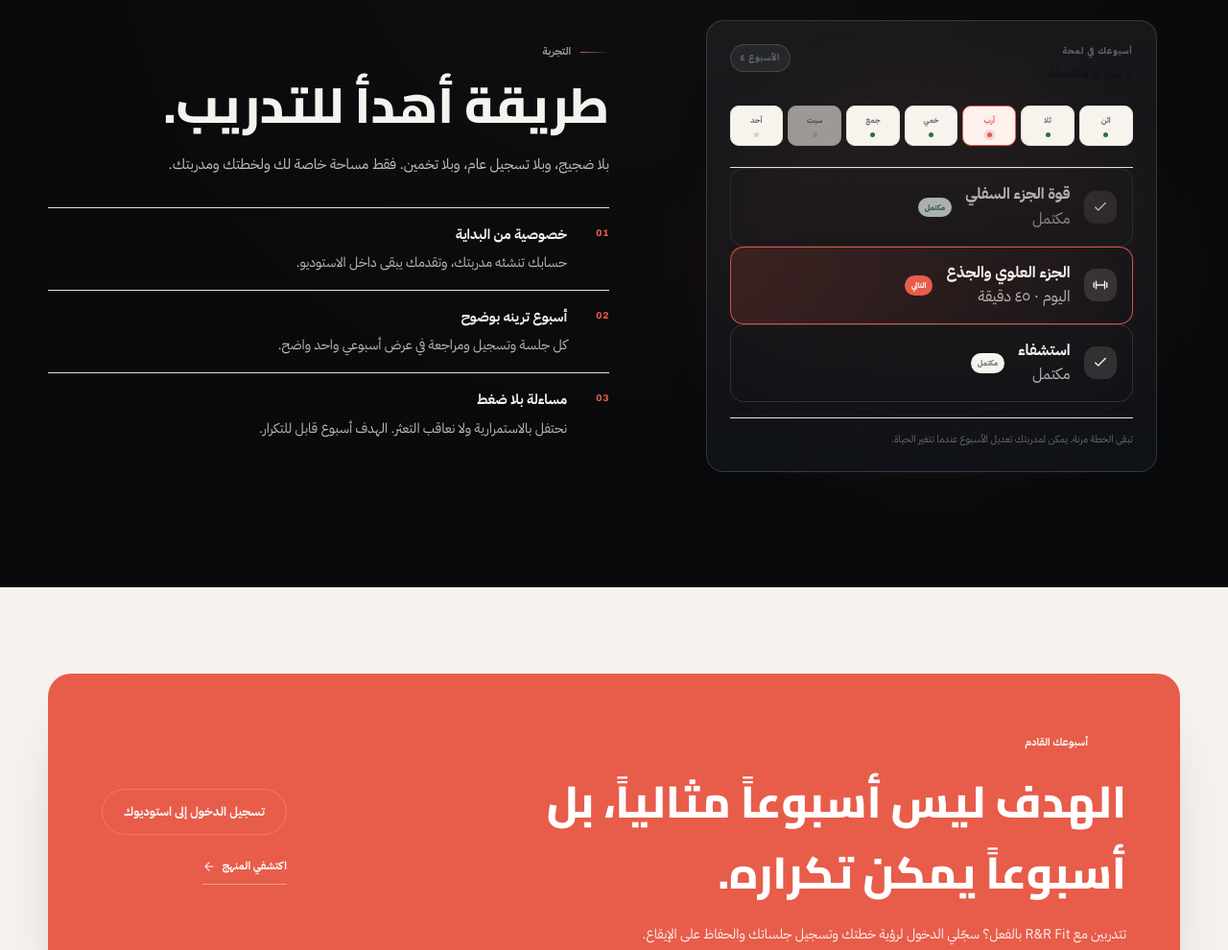
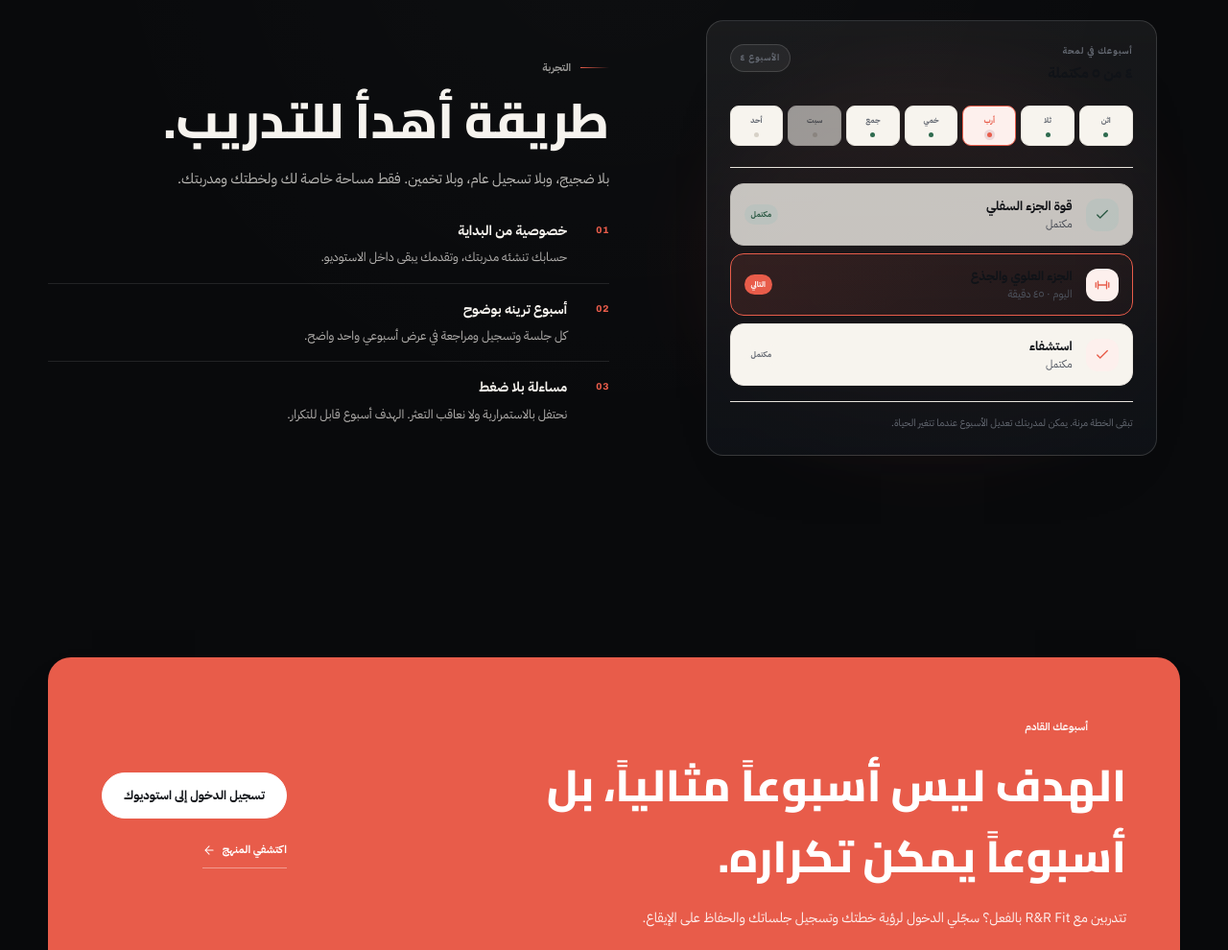
Before and after one commit to Ayham-Ahmad/R-R-Fit, a website built with Vite: page frontend/index.html in a window 1280 px wide. Shown: the part 2301-3291 px from the top of the page at 96% size. Built offline with nearby package versions, Linux system fonts and the light colour scheme; no server answers.

Commit message:
chore(release): v0.3.14Beta

```diff
--- a/frontend/styles/redesign.css
+++ b/frontend/styles/redesign.css
@@ -2868,7 +2868,8 @@ html[lang="ar"] .landing-hero h1 {
 
 html[dir="ltr"] .landing-primary .icon,
 html[dir="ltr"] .landing-how-cta .icon,
-html[dir="ltr"] .landing-text-link .icon {
+html[dir="ltr"] .landing-text-link .icon,
+html[dir="ltr"] .link-btn .icon {
   transform: rotate(180deg);
 }
 
@@ -3587,7 +3588,11 @@ html[lang="ar"] .landing-feature h3 {
 }
 
 .landing-session-list {
+  display: flex;
+  flex-direction: column;
+  gap: 8px;
   margin-top: 22px;
+  padding-top: 16px;
   border-top: 1px solid var(--border-color);
 }
 
@@ -3596,17 +3601,18 @@ html[lang="ar"] .landing-feature h3 {
   align-items: center;
   gap: 14px;
   border-radius: 14px;
-  border: 1px solid rgba(255, 255, 255, 0.12);
-  padding: 14px 16px;
+  border: 1px solid var(--border-color);
+  background: var(--bg-subtle);
+  padding: 12px 14px;
 }
 
 .landing-session.done {
-  opacity: 0.7;
+  opacity: 0.78;
 }
 
 .landing-session.active {
-  border-color: rgba(232, 92, 74, 0.9);
-  background: linear-gradient(90deg, rgba(232, 92, 74, 0.16), transparent);
+  border-color: var(--primary);
+  background: linear-gradient(90deg, rgba(232, 92, 74, 0.12), rgba(232, 92, 74, 0.03));
 }
 
 .landing-session-icon {
@@ -3616,8 +3622,9 @@ html[lang="ar"] .landing-feature h3 {
   display: flex;
   align-items: center;
   justify-content: center;
-  background: rgba(255, 255, 255, 0.12);
-  color: #F6F3EE;
+  background: var(--bg-accent-soft);
+  color: var(--primary);
+  flex-shrink: 0;
 }
 
 .landing-session-icon .icon {
@@ -3625,17 +3632,27 @@ html[lang="ar"] .landing-feature h3 {
   height: 18px;
 }
 
+.landing-session.done .landing-session-icon {
+  background: #E8F2EC;
+  color: #2F6B4F;
+}
+
 .landing-session > div {
   display: flex;
   flex-direction: column;
+  flex: 1;
+  min-width: 0;
 }
 
 .landing-session > div strong {
-  color: #F6F3EE;
+  color: var(--text-primary);
+  font-size: 0.82rem;
+  font-weight: 800;
 }
 
 .landing-session > div span {
-  color: rgba(246, 243, 238, 0.72);
+  color: var(--text-secondary);
+  font-size: 0.7rem;
 }
 
 .landing-session-state {
@@ -3670,9 +3687,9 @@ html[lang="ar"] .landing-feature h3 {
 .landing-experience-copy > p {
   max-width: 520px;
   margin: 18px 0 0;
-  color: rgba(246, 243, 238, 0.78);
-  font-size: 0.94rem;
-  line-height: 1.9;
+  color: rgba(246, 243, 238, 0.76);
+  font-size: 0.92rem;
+  line-height: 1.8;
 }
 
 .landing-experience-points {
@@ -3686,7 +3703,16 @@ html[lang="ar"] .landing-feature h3 {
   grid-template-columns: 32px minmax(0, 1fr);
   gap: 12px;
   padding: 16px 0;
-  border-top: 1px solid var(--border-color);
+  border-top: 1px solid rgba(255, 255, 255, 0.1);
+}
+
+.landing-experience-points li:first-child {
+  border-top: 0;
+  padding-top: 0;
+}
+
+.landing-experience-points li:last-child {
+  padding-bottom: 0;
 }
 
 .landing-experience-points li > span {
@@ -3701,20 +3727,20 @@ html[lang="ar"] .landing-feature h3 {
 .landing-experience-points strong {
   display: block;
   color: #F6F3EE;
-  font-size: 0.9rem;
+  font-size: 0.88rem;
   font-weight: 800;
 }
 
 .landing-experience-points p {
   margin: 5px 0 0;
-  color: rgba(246, 243, 238, 0.76);
-  font-size: 0.88rem;
-  line-height: 1.8;
+  color: rgba(246, 243, 238, 0.72);
+  font-size: 0.8rem;
+  line-height: 1.65;
 }
 
 .landing-final {
   padding: clamp(54px, 7vw, 92px) 28px;
-  background: var(--bg-main);
+  background: transparent;
 }
 
 .landing-final-card {
@@ -3757,6 +3783,19 @@ html[lang="ar"] .landing-feature h3 {
 .landing-final-actions .btn {
   min-height: 48px;
   padding-inline: 22px;
+}
+
+.landing-final-actions .btn.btn-secondary {
+  background: #FFFFFF;
+  border-color: #FFFFFF;
+  color: #101318;
+}
+
+.landing-final-actions .btn.btn-secondary:hover {
+  background: #F6F3EE;
+  border-color: #F6F3EE;
+  color: #090A0C;
+  transform: translateY(-1px);
 }
 
 .landing-text-link {
@@ -3810,7 +3849,7 @@ html[lang="ar"] .landing-feature h3 {
 }
 
 .landing-footer-brand span {
-  color: rgba(246, 243, 238, 0.7);
+  color: rgba(246, 243, 238, 0.64);
   font-size: 0.58rem;
   font-weight: 700;
   letter-spacing: 0.07em;
@@ -3843,8 +3882,8 @@ html[lang="ar"] .landing-footer-brand span {
   justify-content: space-between;
   gap: 20px;
   border-top: 1px solid rgba(255, 255, 255, 0.08);
-  color: rgba(246, 243, 238, 0.6);
-  font-size: 0.6rem;
+  color: rgba(246, 243, 238, 0.56);
+  font-size: 0.65rem;
 }
 
 .landing-shell a:focus-visible,
```
